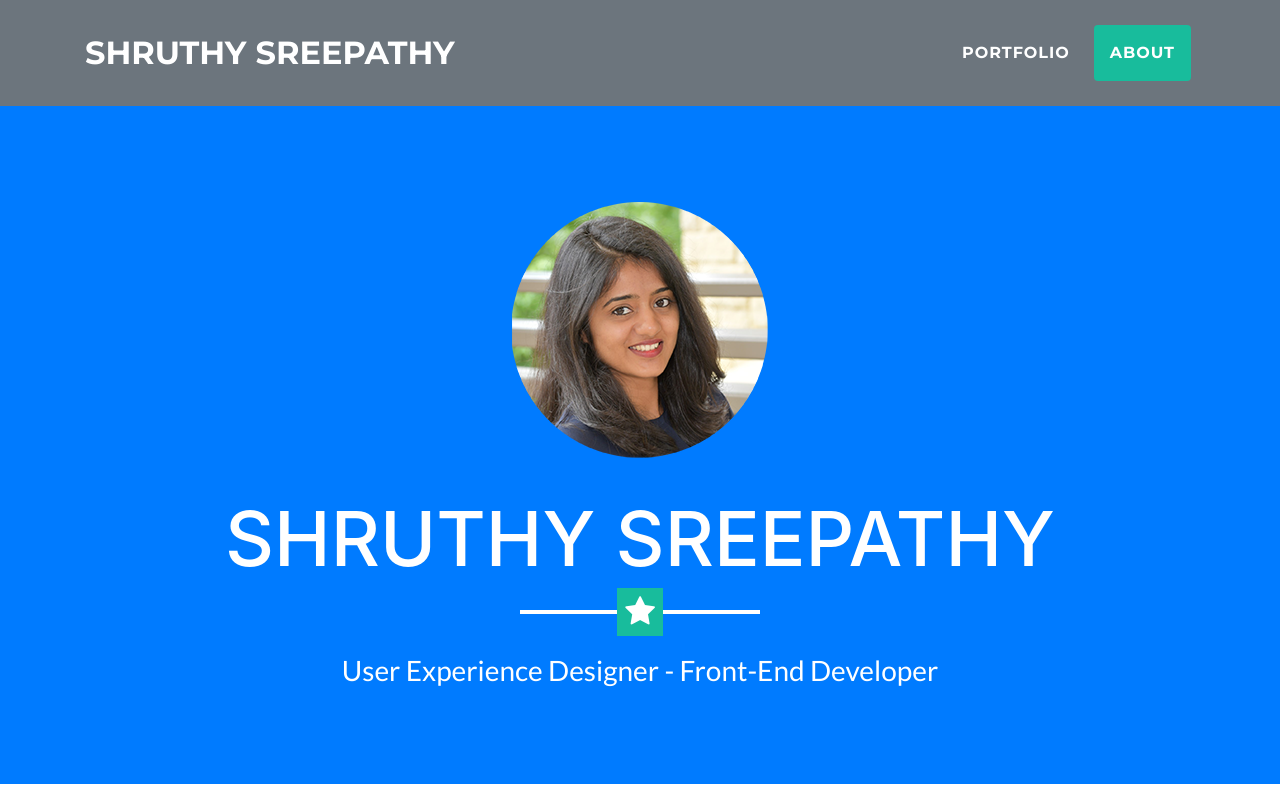
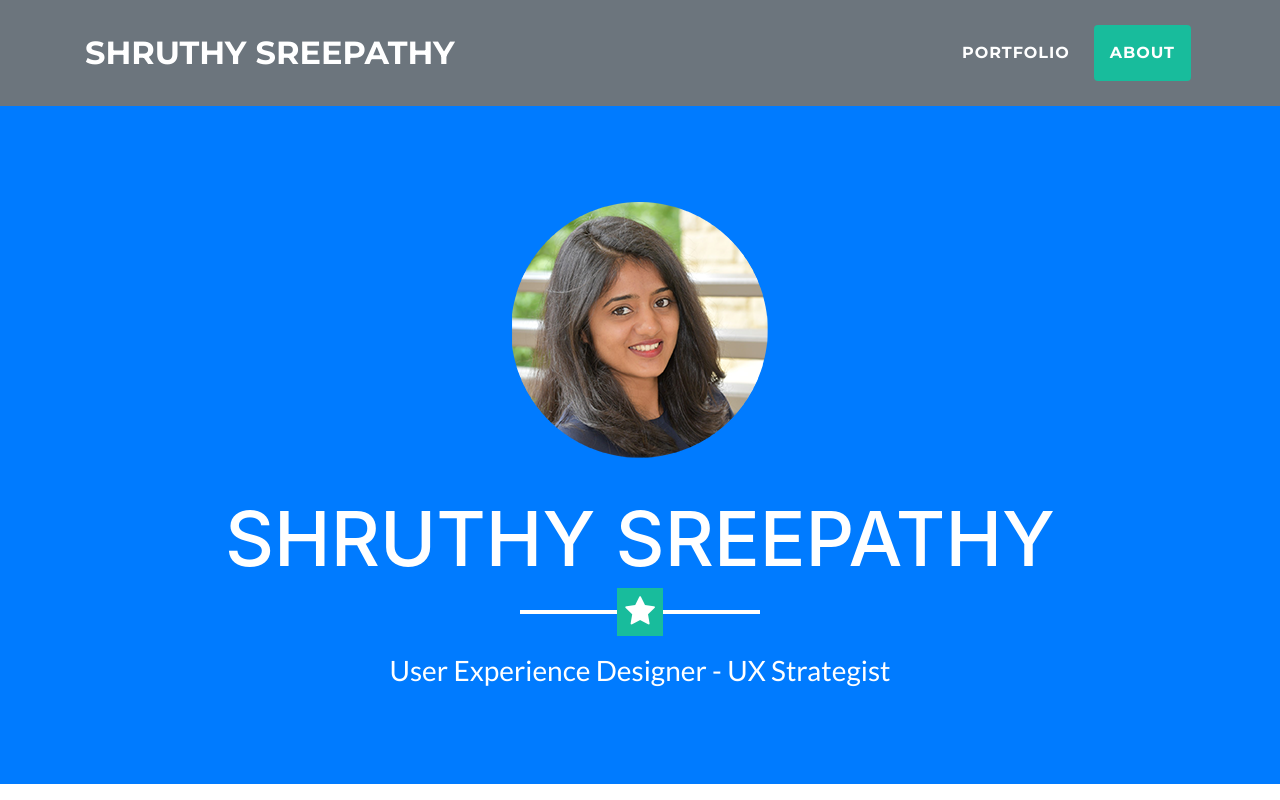
Before and after one commit to Shruthy/portfolio, a website with bundled scripts: page index.html in a window 1280 px wide. Shown: the top 800 px of the page. Built offline with nearby package versions, Linux system fonts and the light colour scheme.

Commit message:
Update index.html

```diff
--- a/index.html
+++ b/index.html
@@ -62,7 +62,7 @@
         <img class="img-fluid mb-5 d-block mx-auto" src="img/profile.png" alt="">
         <h1 class="text-uppercase mb-0">Shruthy Sreepathy</h1>
         <hr class="star-light">
-        <h2 class="font-weight-light mb-0">User Experience Designer - Front-End Developer </h2>
+        <h2 class="font-weight-light mb-0">User Experience Designer - UX Strategist </h2>
       </div>
     </header>
 
```
